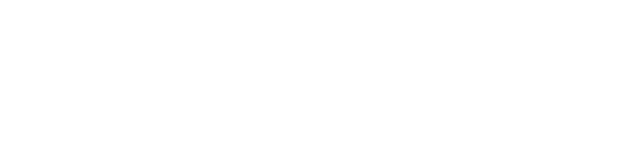
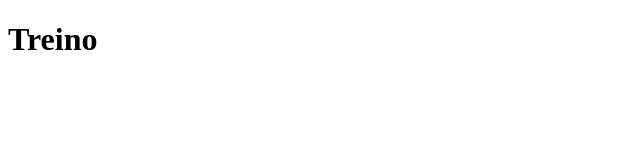
Before and after one commit to PedroRibeiroDeziderio/Estudos-de-Html-Css-Js, a plain HTML site: page index.html in a window 1280 px wide. Shown: the whole page, without its empty margins (0-640 px from the left). Drawn offline with Linux system fonts and the light colour scheme.

Commit message:
alteração

```diff
--- a/index.html
+++ b/index.html
@@ -6,6 +6,6 @@
     <title>Estudos e Testes</title>
 </head>
 <body>
-
+    <h1>Treino</h1>
 </body>
 </html>
```
